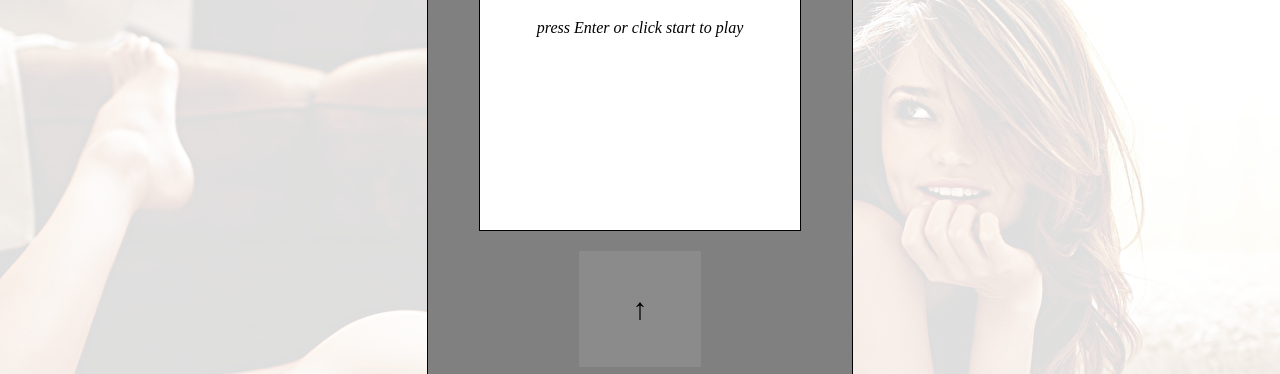
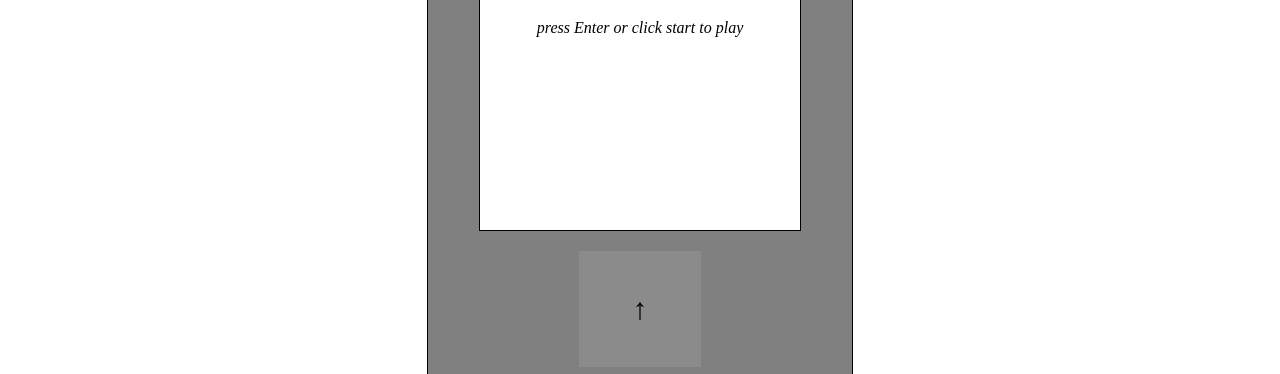
Before and after one commit to mczaba/Snake, a plain HTML site: page index.html in a window 1280 px wide. Shown: the part 159-533 px from the top of the page. Drawn offline with Linux system fonts and the light colour scheme.

Commit message:
pour jesus

```diff
--- a/style.css
+++ b/style.css
@@ -16,7 +16,7 @@ body {
     bottom: 0;
     left: 0;
     right: 0;
-    background-color: rgba(255, 255, 255, 0.87);
+    background-color: rgba(255, 255, 255);
     z-index:-1;
 }
 
```
